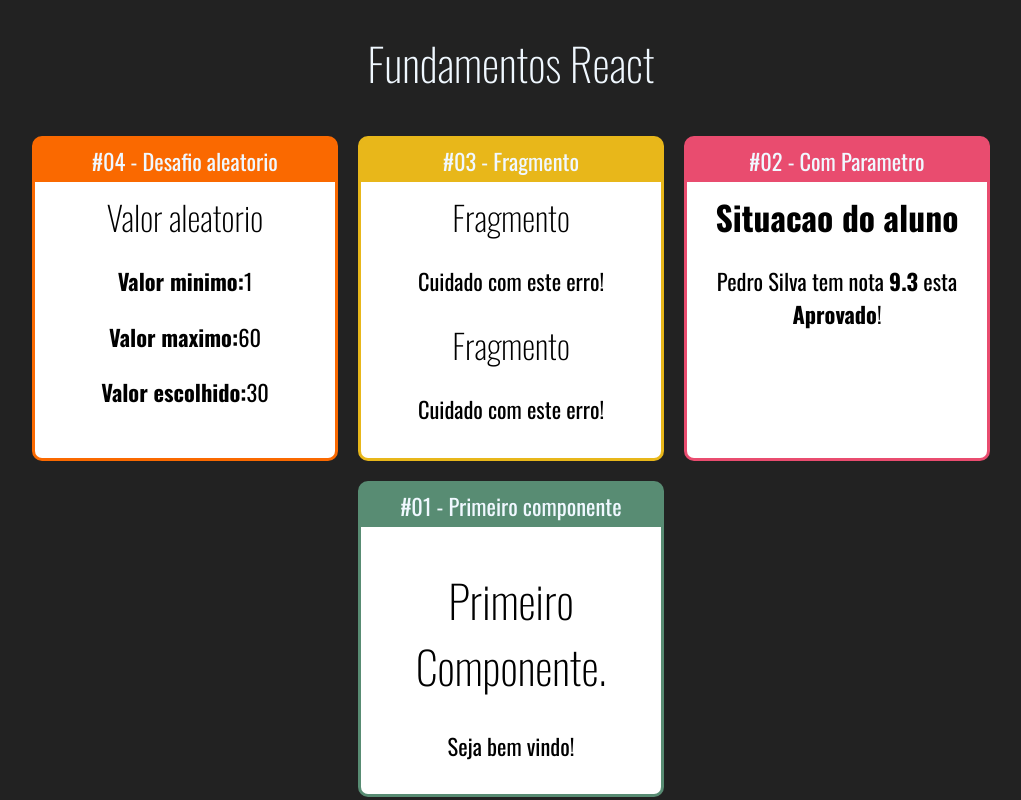
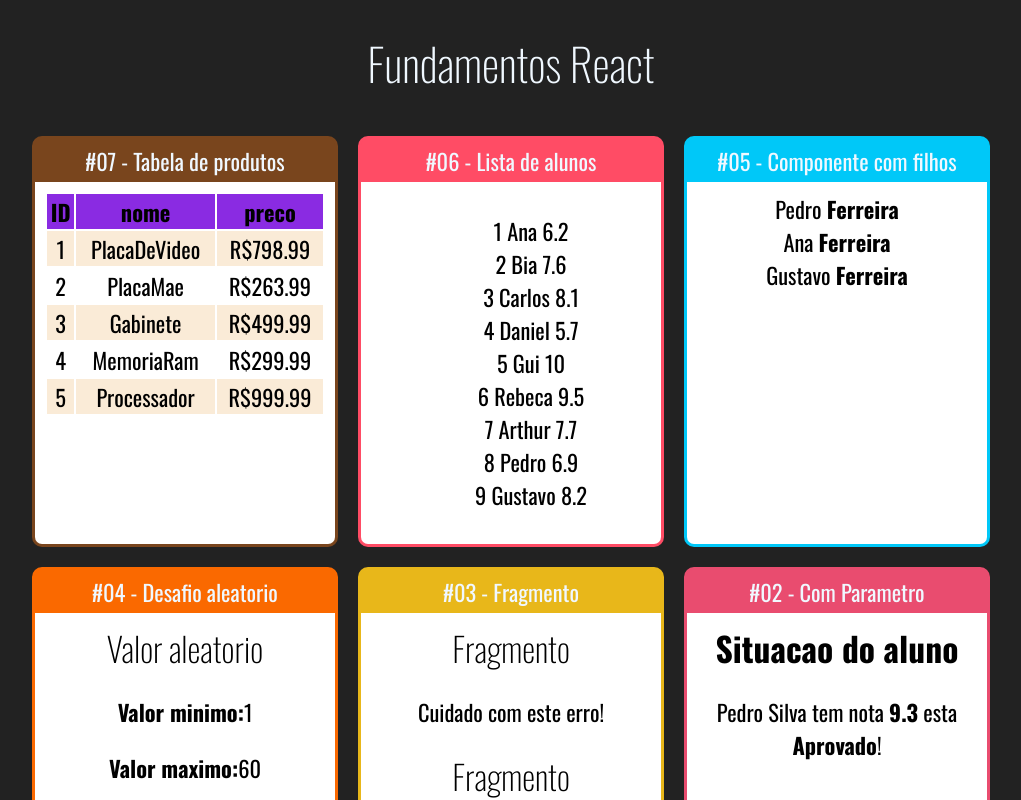
Before and after one commit to alexandre-campos-flooxai/React-section02-fundamentals, a React (Create React App) app in the folder 1_fundamentals/: page / in a window 1280 px wide. Shown: the top 800 px of the page, without its empty margins (129-1150 px from the left). Built offline with nearby package versions, Linux system fonts and the light colour scheme.

Commit message:
feat:working with repetition

```diff
--- a/1_fundamentals/src/App.jsx
+++ b/1_fundamentals/src/App.jsx
@@ -1,17 +1,35 @@
 import React from "react";
 import "./App.css";
 
+import TabelaProdutos from "./repeticao/TabelaProdutos";
+import ListaAlunos from "./repeticao/ListaAlunos";
+import Familia from "./components/basicos/Familia";
 import Card from "./components/layout/Card";
 import Aleatorio from "./components/basicos/Aleatorio";
 import Fragmento from "./components/basicos/Fragmento";
 import ComParametro from "./components/basicos/ComParametro";
 import Primeiro from "./components/basicos/Primeiro";
+import FamiliaMembro from "./components/basicos/FamiliaMembro";
 
+// eslint-disable-next-line
 export default () => {
   return (
     <div className="App">
       <h1>Fundamentos React</h1>
       <div className="Cards">
+        <Card titulo="#07 - Tabela de produtos" color="#79451d">
+          <TabelaProdutos></TabelaProdutos>
+        </Card>
+        <Card titulo="#06 - Lista de alunos" color="#FF4C65">
+          <ListaAlunos></ListaAlunos>
+        </Card>
+        <Card titulo="#05 - Componente com filhos" color="#00C8F8">
+          <Familia sobrenome="Ferreira">
+            <FamiliaMembro nome="Pedro" />
+            <FamiliaMembro nome="Ana" />
+            <FamiliaMembro nome="Gustavo" />
+          </Familia>
+        </Card>
         <Card titulo="#04 - Desafio aleatorio" color="#FA6900">
           <Aleatorio min={1} max={60} />{" "}
         </Card>
--- /dev/null
+++ b/1_fundamentals/src/components/basicos/Familia.jsx
@@ -0,0 +1,12 @@
+import React, { cloneElement } from "react";
+// eslint-disable-next-line
+export default (props) => {
+  console.log(typeof props.children);
+  return (
+    <div>
+      {props.children.map((child, i) => {
+        return cloneElement(child, { ...props, key: i });
+      })}
+    </div>
+  );
+};
--- /dev/null
+++ b/1_fundamentals/src/components/basicos/FamiliaMembro.jsx
@@ -0,0 +1,9 @@
+import React from "react";
+// eslint-disable-next-line
+export default (props) => {
+  return (
+    <div>
+      {props.nome} <strong>{props.sobrenome}</strong>
+    </div>
+  );
+};
--- /dev/null
+++ b/1_fundamentals/src/data/alunos.js
@@ -0,0 +1,12 @@
+// eslint-disable-next-line
+export default [
+  { id: 1, nome: "Ana", nota: 6.2 },
+  { id: 2, nome: "Bia", nota: 7.6 },
+  { id: 3, nome: "Carlos", nota: 8.1 },
+  { id: 4, nome: "Daniel", nota: 5.7 },
+  { id: 5, nome: "Gui", nota: 10.0 },
+  { id: 6, nome: "Rebeca", nota: 9.5 },
+  { id: 7, nome: "Arthur", nota: 7.7 },
+  { id: 8, nome: "Pedro", nota: 6.9 },
+  { id: 9, nome: "Gustavo", nota: 8.2 },
+];
--- /dev/null
+++ b/1_fundamentals/src/data/protutos.js
@@ -0,0 +1,8 @@
+// eslint-disable-next-line
+export default [
+  { id: 1, nome: "PlacaDeVideo", preco: 798.99 },
+  { id: 2, nome: "PlacaMae", preco: 263.99 },
+  { id: 3, nome: "Gabinete", preco: 499.99 },
+  { id: 4, nome: "MemoriaRam", preco: 299.99 },
+  { id: 5, nome: "Processador", preco: 999.99 },
+];
--- /dev/null
+++ b/1_fundamentals/src/repeticao/ListaAlunos.jsx
@@ -0,0 +1,18 @@
+import React from "react";
+import alunos from "../data/alunos";
+// eslint-disable-next-line
+export default (props) => {
+  const alunosLi = alunos.map((aluno) => {
+    return (
+      <li key={aluno.id}>
+        {aluno.id} {aluno.nome} {aluno.nota}
+      </li>
+    );
+  });
+
+  return (
+    <div>
+      <ul style={{ listStyle: "none" }}>{alunosLi}</ul>
+    </div>
+  );
+};
--- /dev/null
+++ b/1_fundamentals/src/repeticao/TabelaProdutos.css
@@ -0,0 +1,11 @@
+.TabelaProdutos table {
+  width: 100%;
+}
+
+.TabelaProdutos th {
+  background-color: blueviolet;
+}
+
+.TabelaProdutos .Par {
+  background-color: antiquewhite;
+}
--- /dev/null
+++ b/1_fundamentals/src/repeticao/TabelaProdutos.jsx
@@ -0,0 +1,31 @@
+import React from "react";
+import produtos from "../data/protutos";
+import "./TabelaProdutos.css";
+// eslint-disable-next-line
+export default (props) => {
+  function getLinhas() {
+    return produtos.map((produto, i) => {
+      return (
+        <tr key={produto.id} className={i % 2 == 0 ? "Par" : ""}>
+          <td>{produto.id}</td>
+          <td>{produto.nome}</td>
+          <td>R${produto.preco}</td>
+        </tr>
+      );
+    });
+  }
+  return (
+    <div className="TabelaProdutos">
+      <table>
+        <thead>
+          <tr>
+            <th>ID</th>
+            <th>nome</th>
+            <th>preco</th>
+          </tr>
+        </thead>
+        <tbody>{getLinhas()}</tbody>
+      </table>
+    </div>
+  );
+};
```
